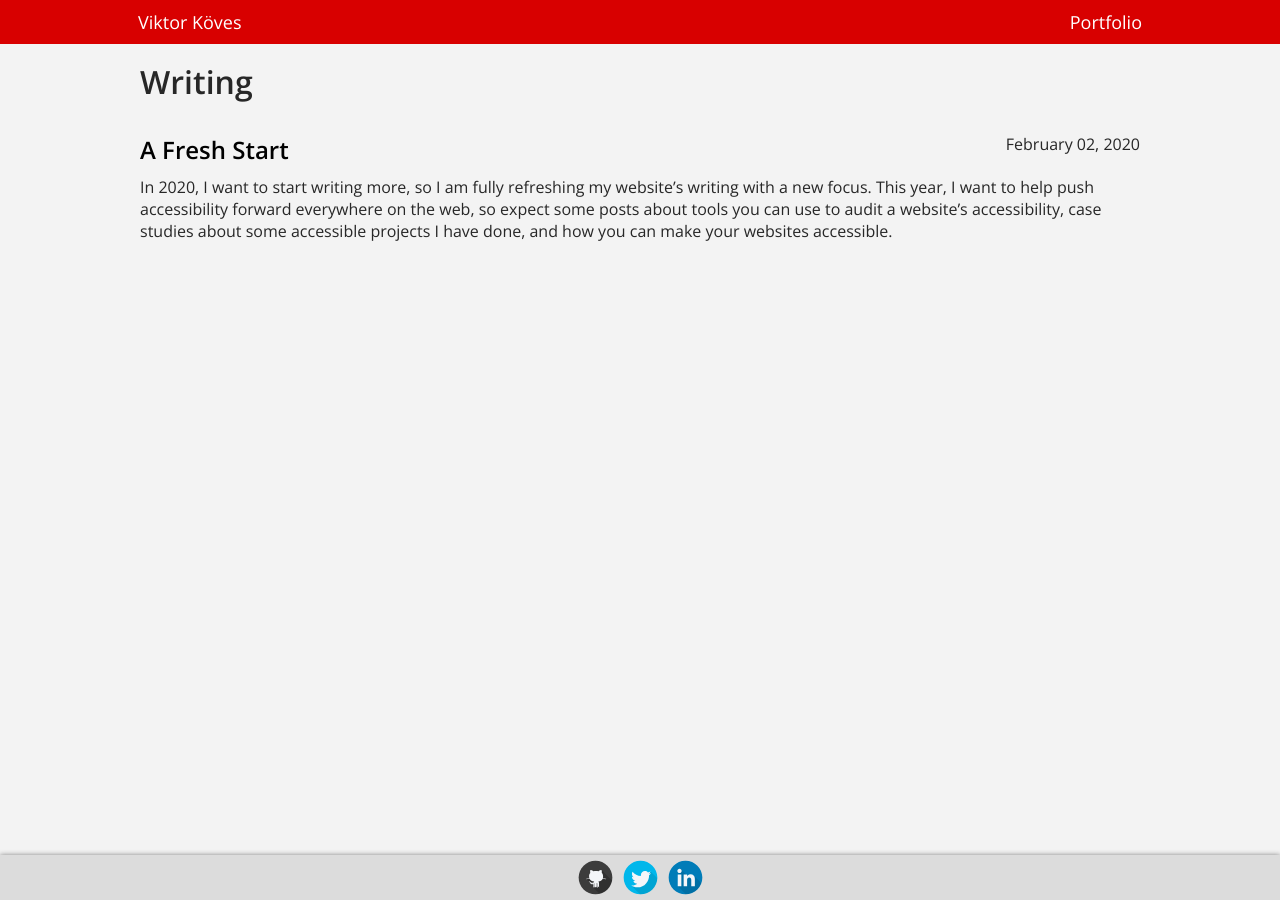
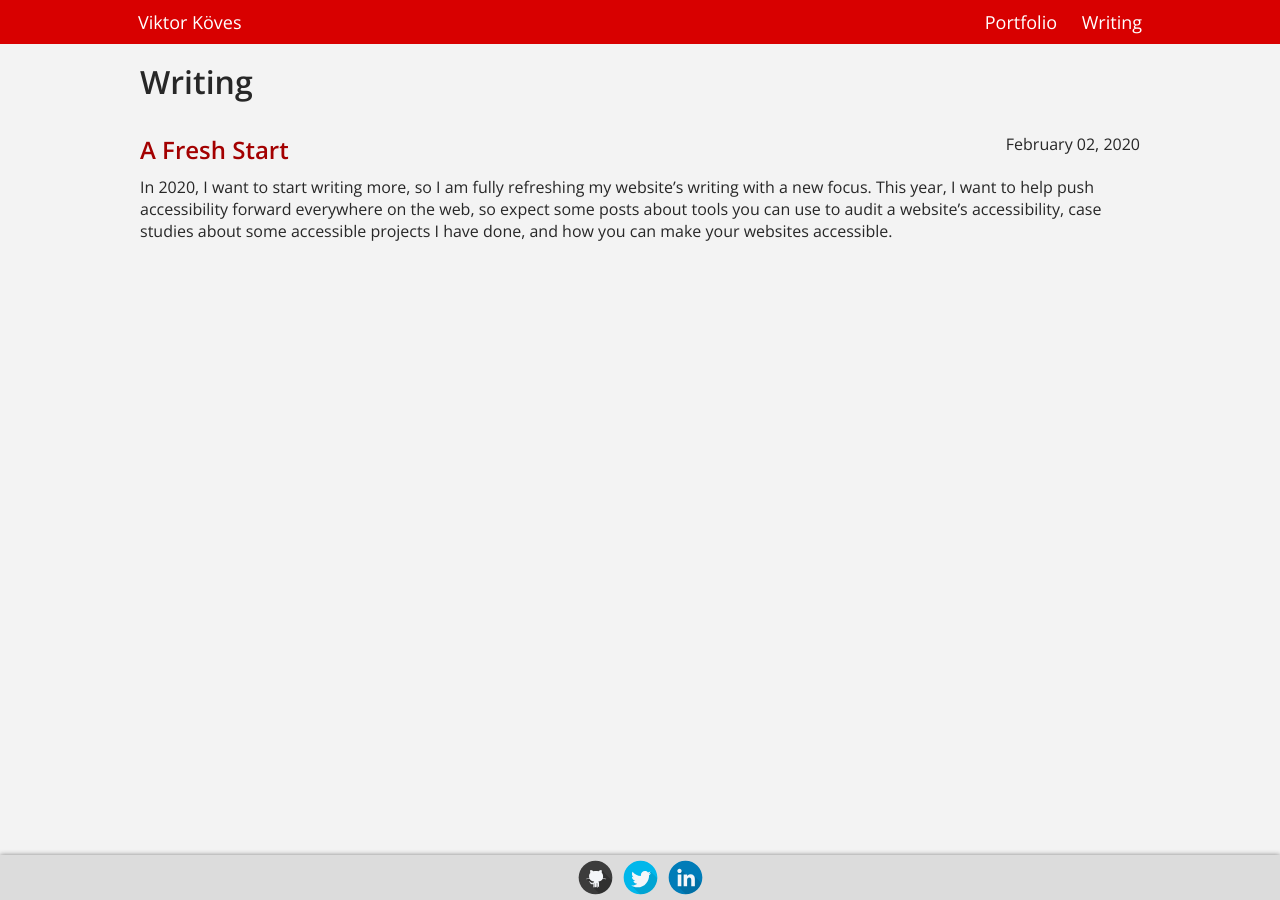
Before and after one commit to vkoves/vkoves.github.io, a Jekyll site: the page built from writing.html, in a window 1280 px wide. Built offline with Jekyll 4.4.1, drawn with Linux system fonts in a browser that asks for light colours.

Commit message:
Improved Writing link styling and added Writing to header The links used to be black which made them hard to differentiate from text

```diff
--- a/_includes/header.html
+++ b/_includes/header.html
@@ -11,6 +11,9 @@
       <li>
         <a href="/portfolio" class="local-link">Portfolio</a>
       </li>
+      <li>
+        <a href="/writing" class="local-link">Writing</a>
+      </li>
     </ul>
   </nav>
 </header>
--- a/css/blog.scss
+++ b/css/blog.scss
@@ -50,20 +50,13 @@ hr
   margin-top: 30px;
 
   .post-heading { margin-bottom: 10px; }
-}
-.post-listing a
-{
-  color: black;
-  text-decoration: none;
-}
-.post-list a:hover > span { color: $brand-red; }
-.post-listing .title
+  .title
   {
     font-size: 24px;
     font-weight: 600;
     margin-right: 10px;
   }
-.post-listing .category {
+  .category {
     display: none;
     padding: 2px 10px;
     background: $mid-grey;
@@ -72,8 +65,9 @@ hr
     vertical-align: top;
     font-size: 12px;
   }
-.post-listing .date { float: right; }
-.post-listing .excerpt p { margin: 0px; }
+  .date { float: right; }
+  .excerpt p { margin: 0px; }
+}
 /* End post list styling */
 
 .post-controls { margin-top: 60px; }
--- a/writing.html
+++ b/writing.html
@@ -15,8 +15,8 @@ title: "Writing"
 
     <li class="post-listing">
       <div class="post-heading">
-        <a href="{{ post.url }}">
-        	<span class="title">{{ post.title }}</span>
+        <a href="{{ post.url }}" class="title">
+          {{ post.title }}
         </a>
         {% if post.draft %}
           <span class="category" style="display: inline-block">Draft</span>
```
Lines whose indentation alone changed are shown as unchanged.
